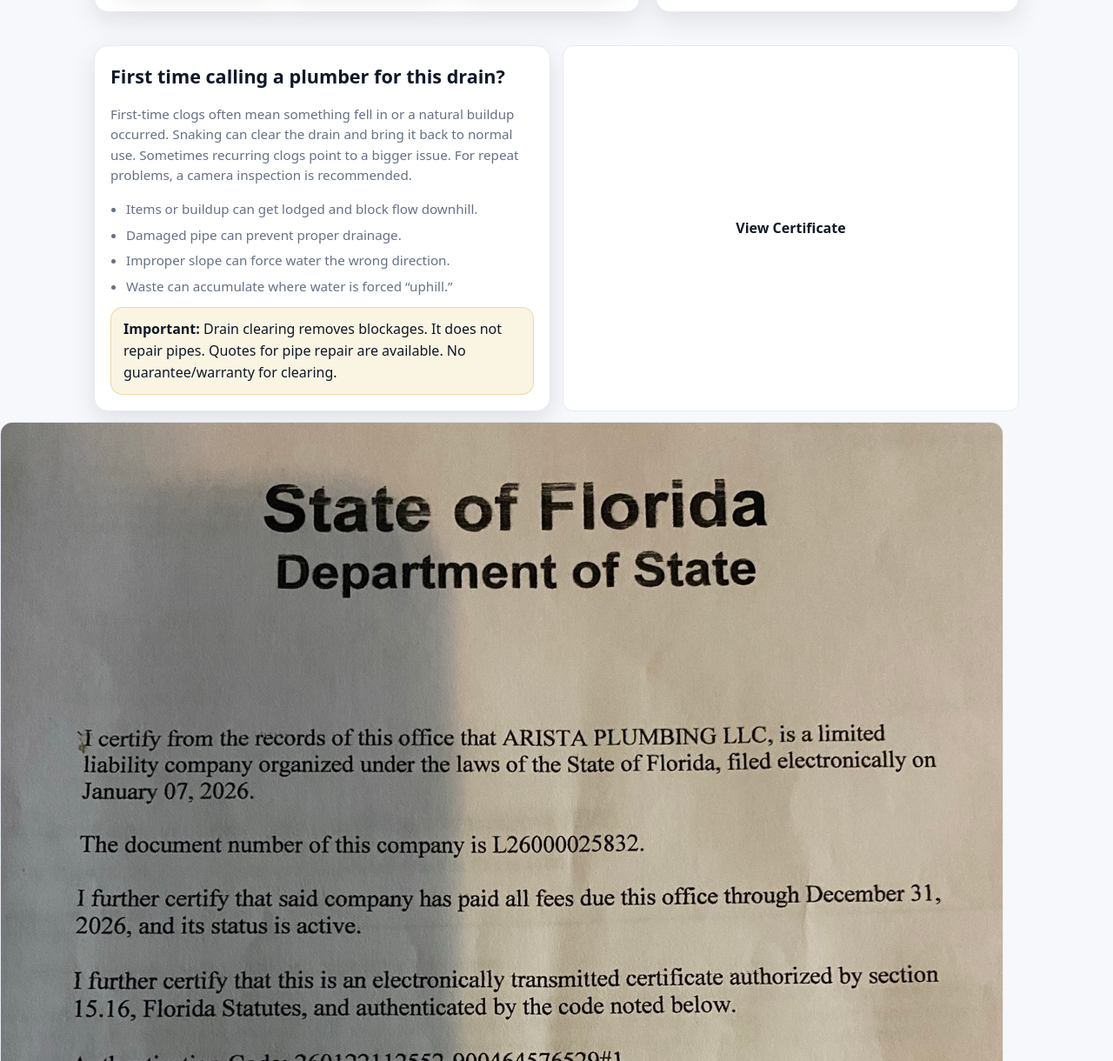
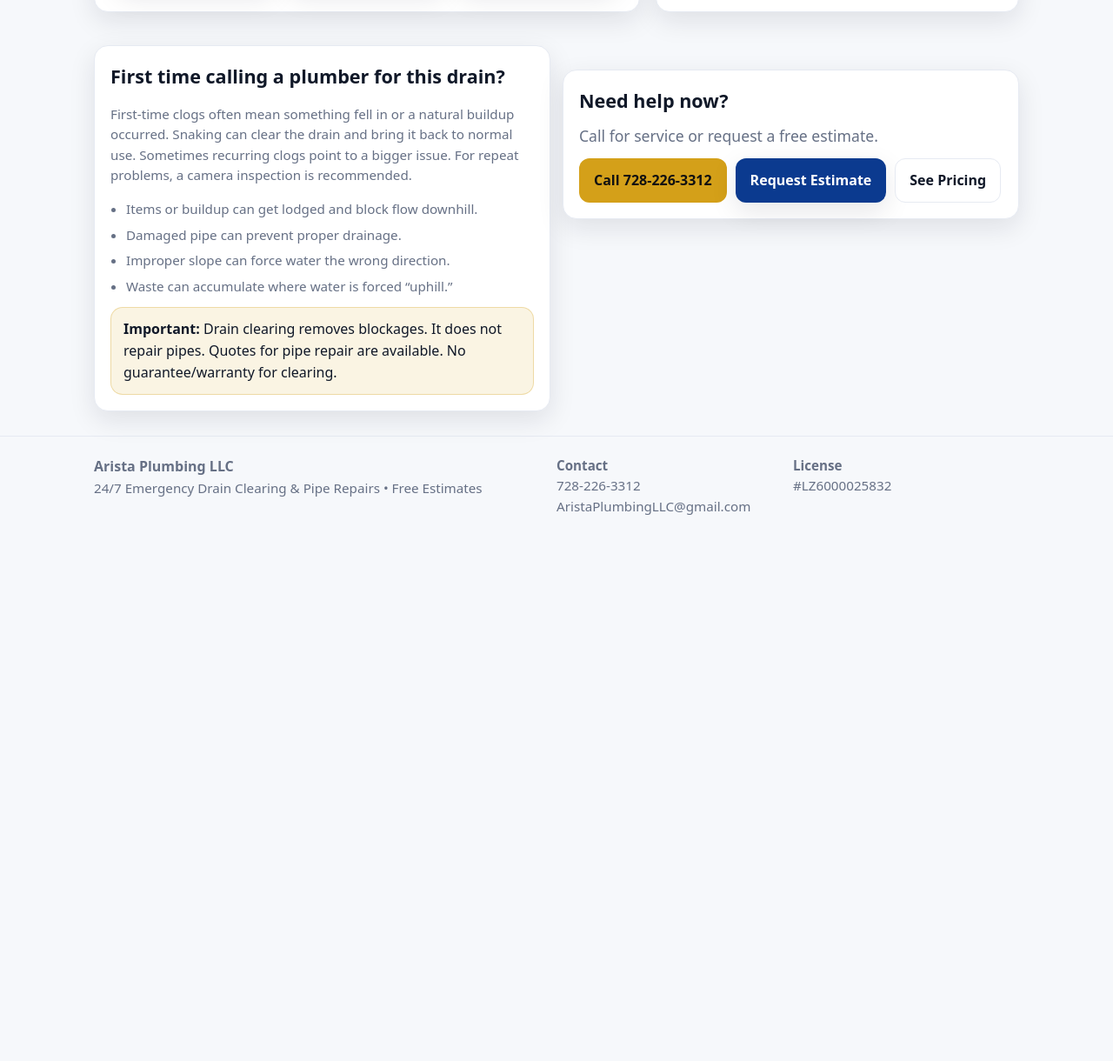
Before and after one commit to Ristapher/AristaPlumbingLLC, a plain HTML site: page index.html in a window 1280 px wide. Shown: the part 820-2040 px from the top of the page at 87% size. After the commit the page ends 1437 px from the top, so only its background shows below. Drawn offline with Linux system fonts and the light colour scheme.

Commit message:
Fix formatting issues in index.html

```diff
--- a/index.html
+++ b/index.html
@@ -119,16 +119,7 @@
         </div>
       </div>
 
-                <a class="btn secondary" href="images/florida-llc-certificate.jpg" target="_blank" rel="noopener">
-            View Certificate
-          </a>
-        </div>
-        <img style="margin-top:12px; border-radius:14px; border:1px solid var(--border)"
-             src="images/florida-llc-certificate.jpg"
-             alt="Florida Department of State certificate for Arista Plumbing LLC">
-      </div>
-    </div>
-  </section>
+
 
   <section class="section">
     <div class="container card padded">
```
